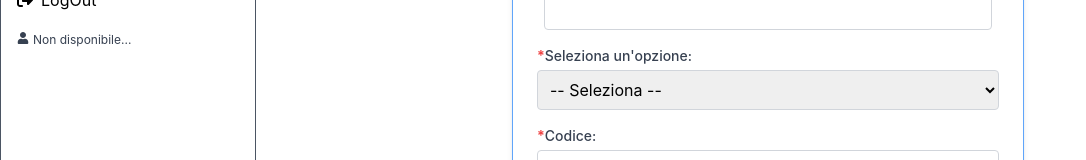
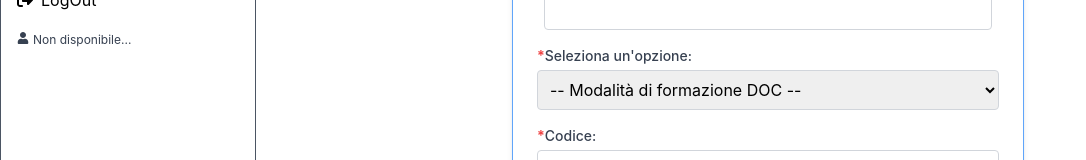
Before and after one commit to francescorago/Tirocinio_ACK, a React (Create React App) app in the folder ackgestionedocumentale/: page /create-document in a window 1280 px wide. Shown: the part 349-509 px from the top of the page, without its empty margins (0-1086 px from the left). Built offline with nearby package versions, Linux system fonts and the light colour scheme; no server answers.

Commit message:
Selezione Modalità

```diff
--- a/ackgestionedocumentale/src/components/DocumentCreation.js
+++ b/ackgestionedocumentale/src/components/DocumentCreation.js
@@ -595,9 +595,11 @@ const DocumentCreation = () => {
                 onChange={handleDropdownChange}
                 className="mt-1 block w-full p-2 border border-gray-300 rounded"
               >
-                <option value="">-- Seleziona --</option>
-                <option value="option1">Dipinto</option>
-                <option value="option2">Scultura</option>
+                <option value="">-- Modalità di formazione DOC --</option>
+                <option value="option1">Creazione diretta</option>
+                <option value="option2">Acquisizione analogica</option>
+                <option value="option3">Memorizzazione digitale</option>
+                <option value="option4">Generazione Automatica</option>
               </select>
             </div>
 
```
